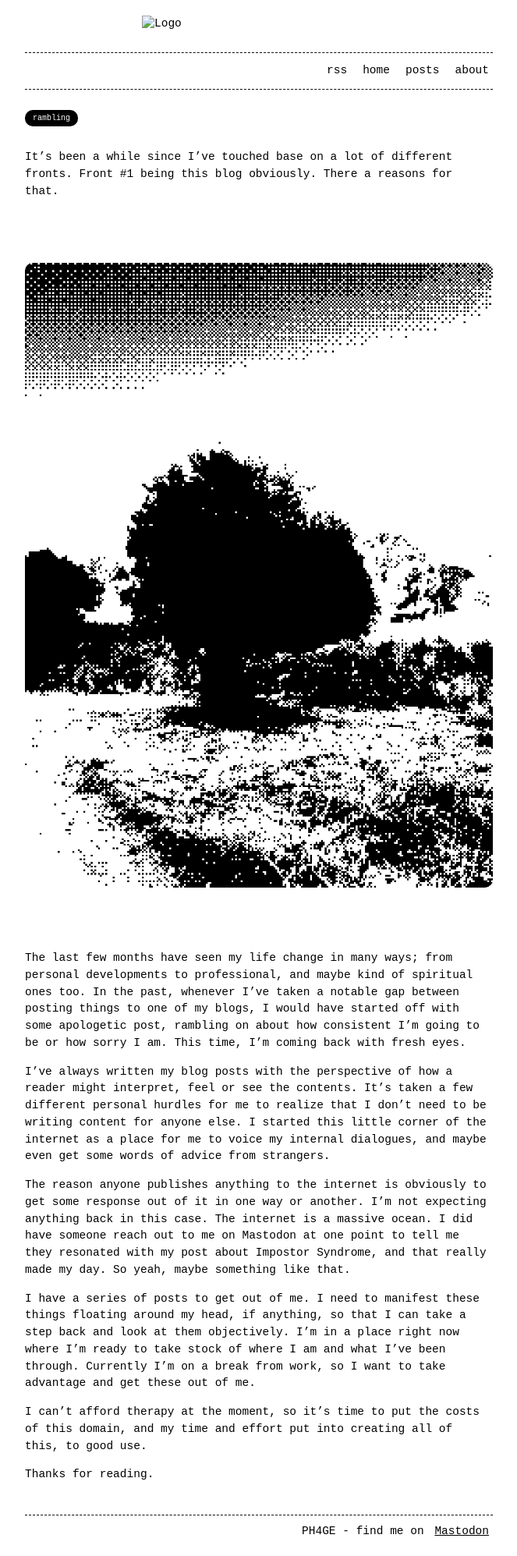
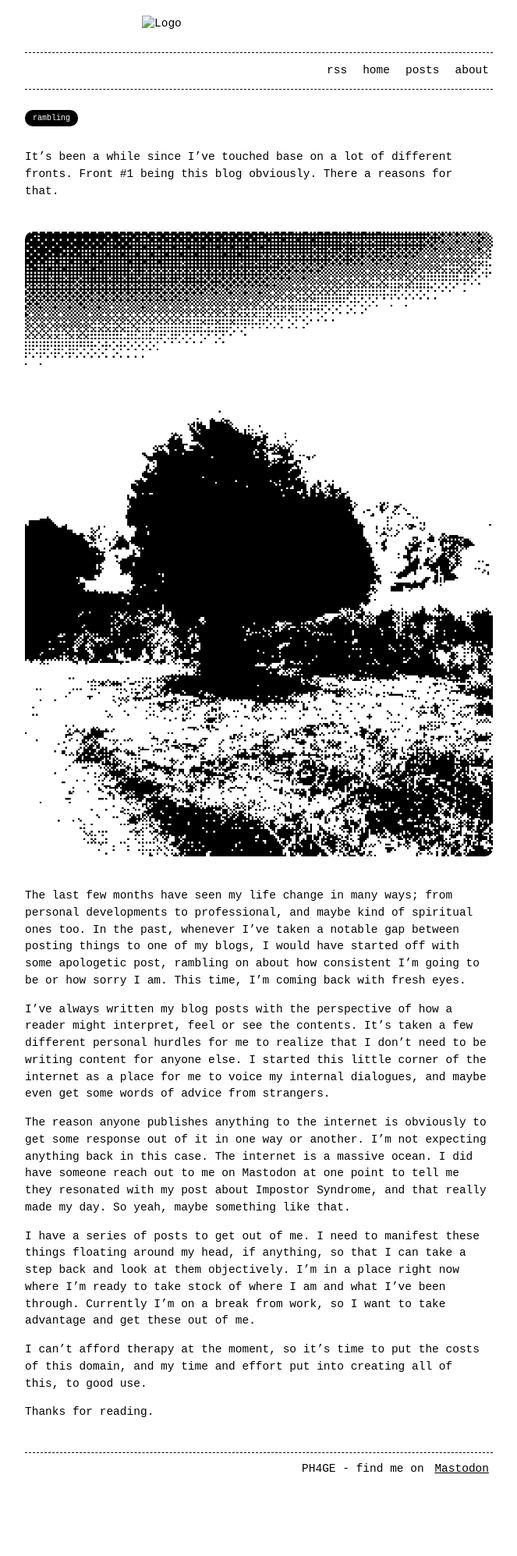
Before and after one commit to PH4GE-ghb/PH4GE-ghb.github.io, a Jekyll site: the page built from _posts/2023-08-02-feet-on-the-ground-again.md, in a window 1280 px wide. Shown: the whole page at 78% size, without its empty margins (308-971 px from the left). Built offline with Jekyll 4.4.1, drawn with Linux system fonts in a browser that asks for light colours; after the commit the page ends 1915 px from its top, so only the background shows below that.

Commit message:
updated post image boundaries

```diff
--- a/_sass/base.scss
+++ b/_sass/base.scss
@@ -79,8 +79,8 @@ footer { margin-bottom: 20px; }
     display: block;
     margin-left: auto;
     margin-right: auto;
-    margin-top: 80px;
-    margin-bottom: 80px;
+    margin-top: 40px;
+    margin-bottom: 40px;
     width: 100%;
 }
 
```
